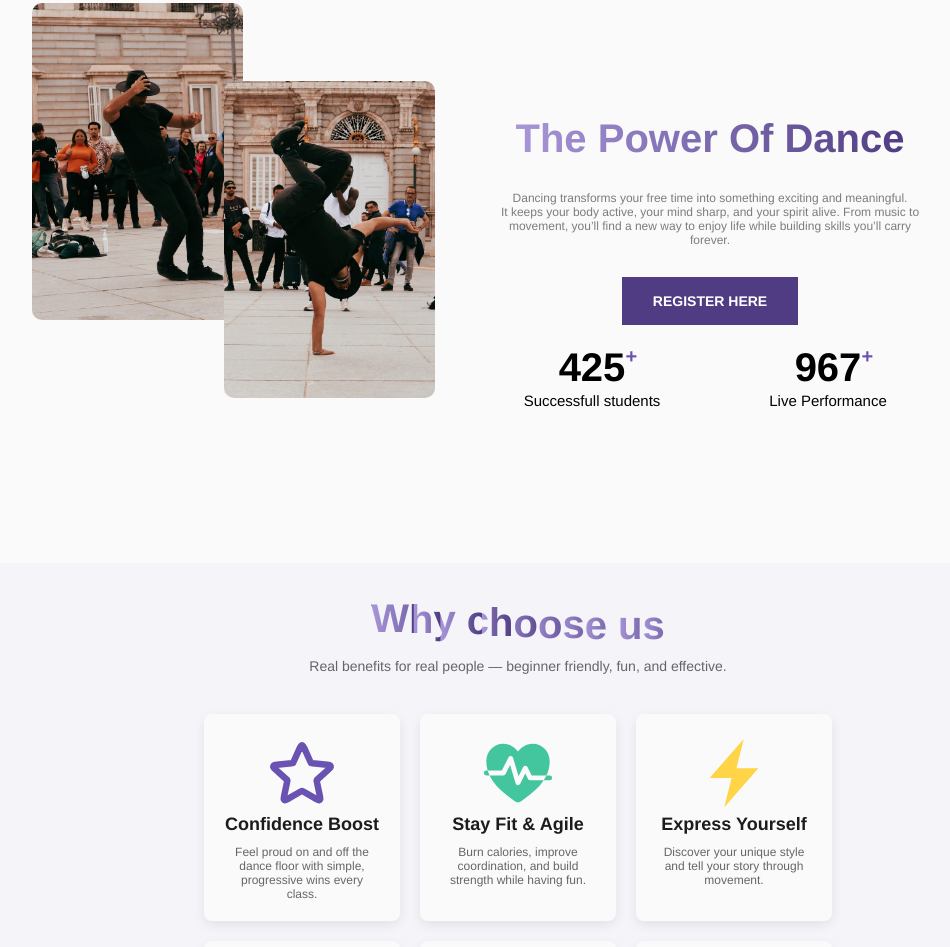
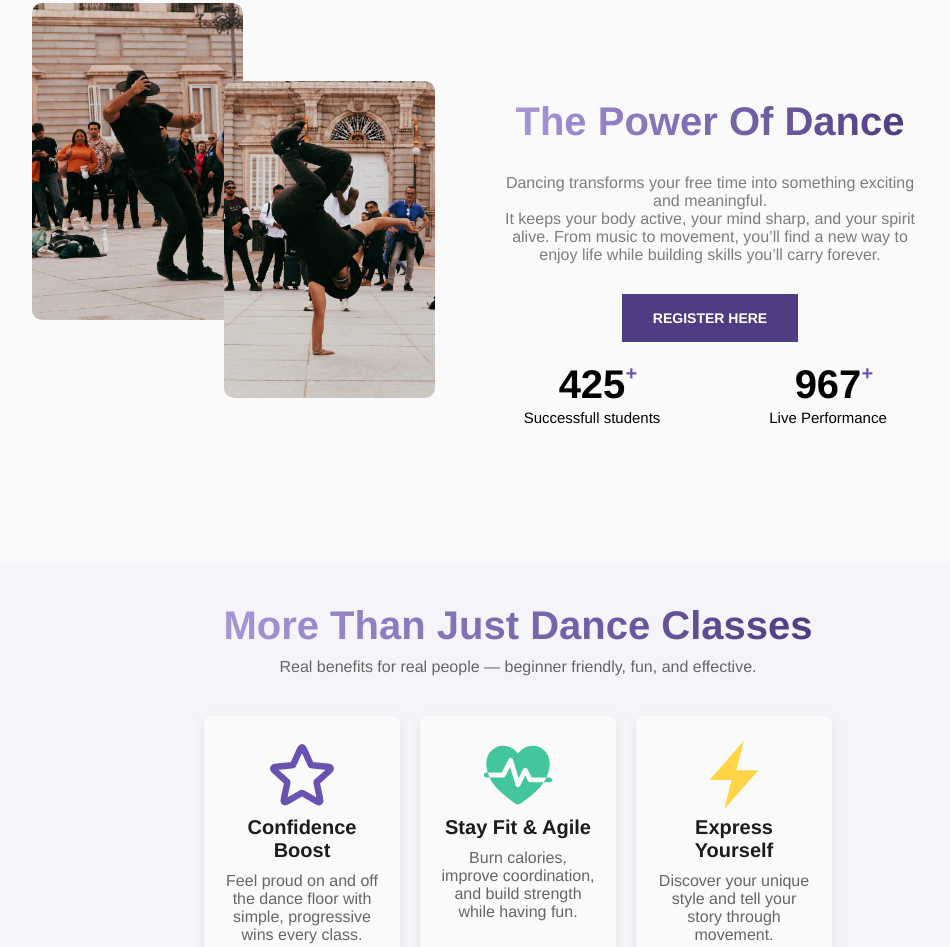
Before and after one commit to amssdias/dance-classes, a website built with Vite: page index.html in a window 1280 px wide. Shown: the part 797-1744 px from the top of the page, without its empty margins (122-1072 px from the left). Built offline with nearby package versions, Linux system fonts and the light colour scheme.

Commit message:
Update font size of paragraphs

```diff
--- a/index.html
+++ b/index.html
@@ -73,9 +73,7 @@
 			<section class="section-benefits">
 				<header class="section-benefits__header">
 					<h2 class="heading-secondary margin-bottom-xxsmall">
-						<span>W</span><span>h</span><span>y</span>
-  						<span>c</span><span>h</span><span>o</span><span>o</span><span>s</span><span>e</span>
-						<span>u</span><span>s</span>
+						More Than Just Dance Classes
 					</h2>
 					<p class="section-benefits__subtitle">Real benefits for real people — beginner friendly, fun, and effective.</p>
 				</header>
--- a/src/styles/scss/base/_typography.scss
+++ b/src/styles/scss/base/_typography.scss
@@ -27,6 +27,6 @@ body {
 }
 
 .paragraph {
-    font-size: 1.2rem;
+    font-size: 1.6rem;
     color: $color-text;
 }
--- a/src/styles/scss/components/_card.scss
+++ b/src/styles/scss/components/_card.scss
@@ -60,7 +60,7 @@
 
     &__title {
         color: $color-text-dark;
-        font-size: 1.8rem;
+        font-size: 2rem;
         text-align: center;
         margin-bottom: 1rem;
     }
@@ -68,7 +68,7 @@
     &__text {
         color: $color-text-light;
         text-align: center;
-        font-size: 1.2rem;
+        font-size: 1.6rem;
     }
 
 }
--- a/src/styles/scss/layout/_section-benefits.scss
+++ b/src/styles/scss/layout/_section-benefits.scss
@@ -12,6 +12,7 @@
         align-items: center;
 
         & h2 {
+            text-align: center;
 
             & span {
                 display: inline-block;
@@ -34,7 +35,7 @@
     }
 
     &__subtitle {
-        font-size: 1.4rem;
+        font-size: 1.6rem;
         color: $color-text-light;
     }
 
```
